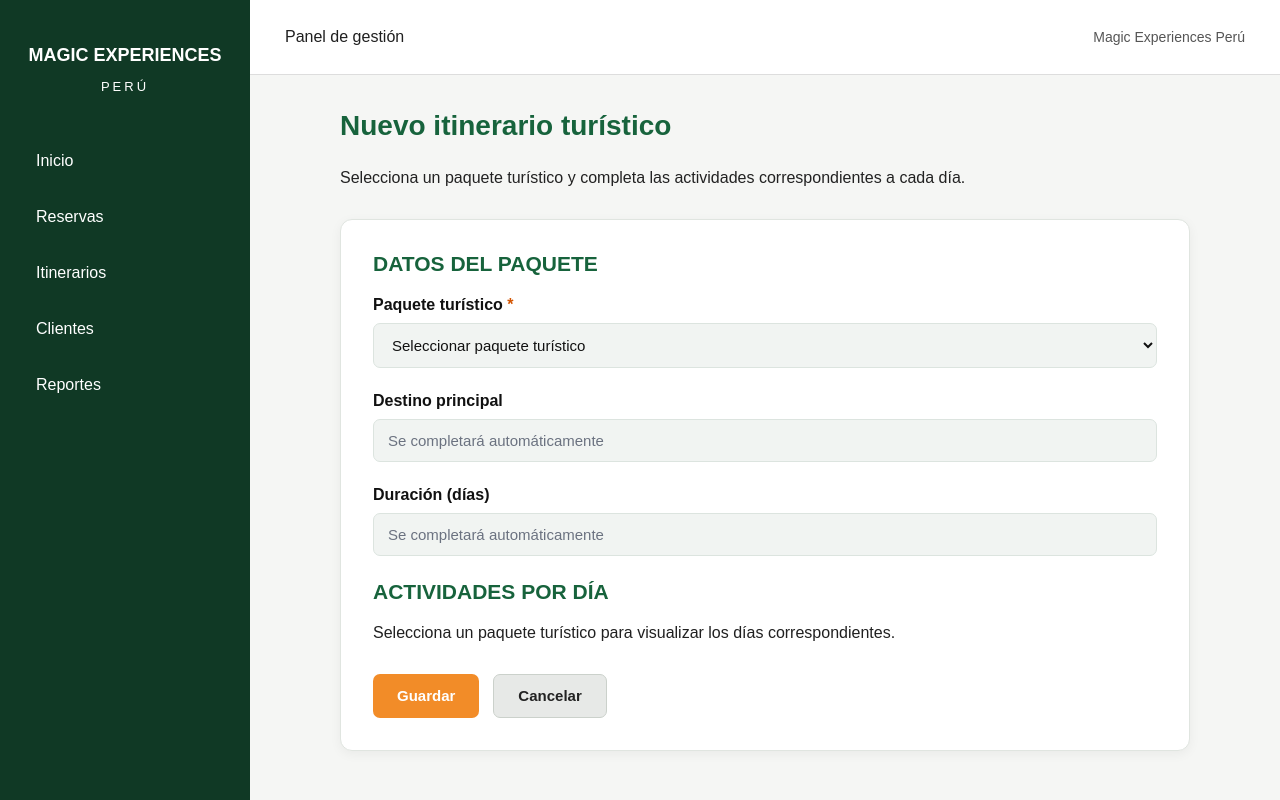
After one commit to Rodri7930/PROYECTO-MEP, a Django app: template src/ui/templates/ui/nuevo_itinerario.html in a window 1280 px wide. The commit adds this page. Run offline with Django 5.2, Linux system fonts and the light colour scheme; the template is opened without the code that fills it, so the values that code supplies are empty.

Commit message:
feat: (GREEN) implementar estructura de formulario nuevo itinerario

```diff
--- a/src/ui/templates/ui/itinerarios.html
+++ b/src/ui/templates/ui/itinerarios.html
@@ -10,7 +10,7 @@
     <div class="cabecera-itinerarios">
         <h1 class="titulo-pagina">Itinerarios</h1>
 
-        <a href="#" class="boton-principal">
+        <a href="{% url 'nuevo_itinerario' %}" class="boton-principal">
             Nuevo itinerario
         </a>
     </div>
--- /dev/null
+++ b/src/ui/templates/ui/nuevo_itinerario.html
@@ -0,0 +1,94 @@
+
+{% extends "ui/base.html" %}
+
+{% block titulo %}
+Nuevo itinerario | Magic Experiences Perú
+{% endblock %}
+
+{% block contenido %}
+
+<section class="seccion-formulario">
+
+    <div class="cabecera-formulario">
+        <h1 class="titulo-pagina">
+            Nuevo itinerario turístico
+        </h1>
+
+        <p class="descripcion-formulario">
+            Selecciona un paquete turístico y completa
+            las actividades correspondientes a cada día.
+        </p>
+    </div>
+
+    <form class="formulario-paquete">
+
+        <h2 class="subtitulo">DATOS DEL PAQUETE</h2>
+
+        <div class="grupo-campo">
+            <label for="paquete">
+                Paquete turístico
+                <span class="campo-obligatorio">*</span>
+            </label>
+
+            <select
+                id="paquete"
+                name="paquete"
+                class="campo-formulario"
+                required>
+                <option value="">
+                    Seleccionar paquete turístico
+                </option>
+            </select>
+        </div>
+
+        <div class="grupo-campo">
+            <label for="destino">Destino principal</label>
+
+            <input
+                type="text"
+                id="destino"
+                class="campo-formulario"
+                placeholder="Se completará automáticamente"
+                readonly>
+        </div>
+
+        <div class="grupo-campo">
+            <label for="duracion">Duración (días)</label>
+
+            <input
+                type="number"
+                id="duracion"
+                class="campo-formulario"
+                placeholder="Se completará automáticamente"
+                readonly>
+        </div>
+
+        <h2 class="subtitulo">ACTIVIDADES POR DÍA</h2>
+
+        <div id="actividades-itinerario">
+            <p>
+                Selecciona un paquete turístico para visualizar
+                los días correspondientes.
+            </p>
+        </div>
+
+        <div class="acciones-formulario">
+            <button
+                type="button"
+                class="boton-principal"
+                disabled>
+                Guardar
+            </button>
+
+            <a
+                href="{% url 'itinerarios' %}"
+                class="boton-secundario">
+                Cancelar
+            </a>
+        </div>
+
+    </form>
+
+</section>
+
+{% endblock %}
--- a/src/ui/urls.py
+++ b/src/ui/urls.py
@@ -46,6 +46,8 @@ def personalizar_paquete(request):
         },
     )
 
+def nuevo_itinerario(request):
+    return render(request, "ui/nuevo_itinerario.html")
 
 urlpatterns = [
     path("", inicio, name="inicio"),
@@ -58,5 +60,6 @@ urlpatterns = [
 
     ),
     path("itinerarios/", itinerarios, name="itinerarios"),
+    path("itinerarios/nuevo/", nuevo_itinerario, name="nuevo_itinerario"),
 
 ]
```
